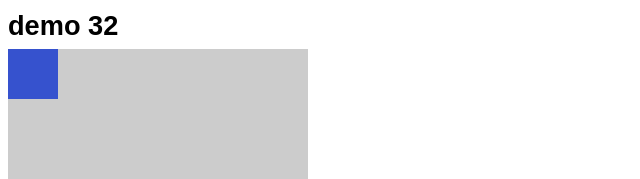
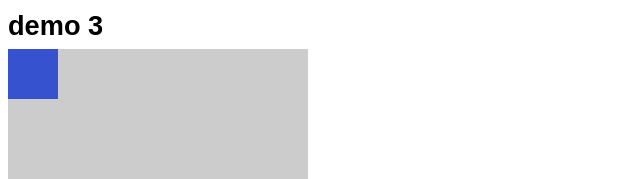
Before and after one commit to lemon3/zero2one, a website built with webpack: page src/index.html in a window 1280 px wide. Shown: the part 541-720 px from the top of the page, 0-640 px from the left. Built offline with nearby package versions, Linux system fonts and the light colour scheme.

Commit message:
Update index.html

```diff
--- a/src/index.html
+++ b/src/index.html
@@ -134,7 +134,7 @@
         ></div>
       </div>
     </div>
-    <h2>demo 32</h2>
+    <h2>demo 3</h2>
     <div class="box-wrapper">
       <div class="box bg-blue"></div>
     </div>
```
Also changed, not shown: CHANGELOG.md.
